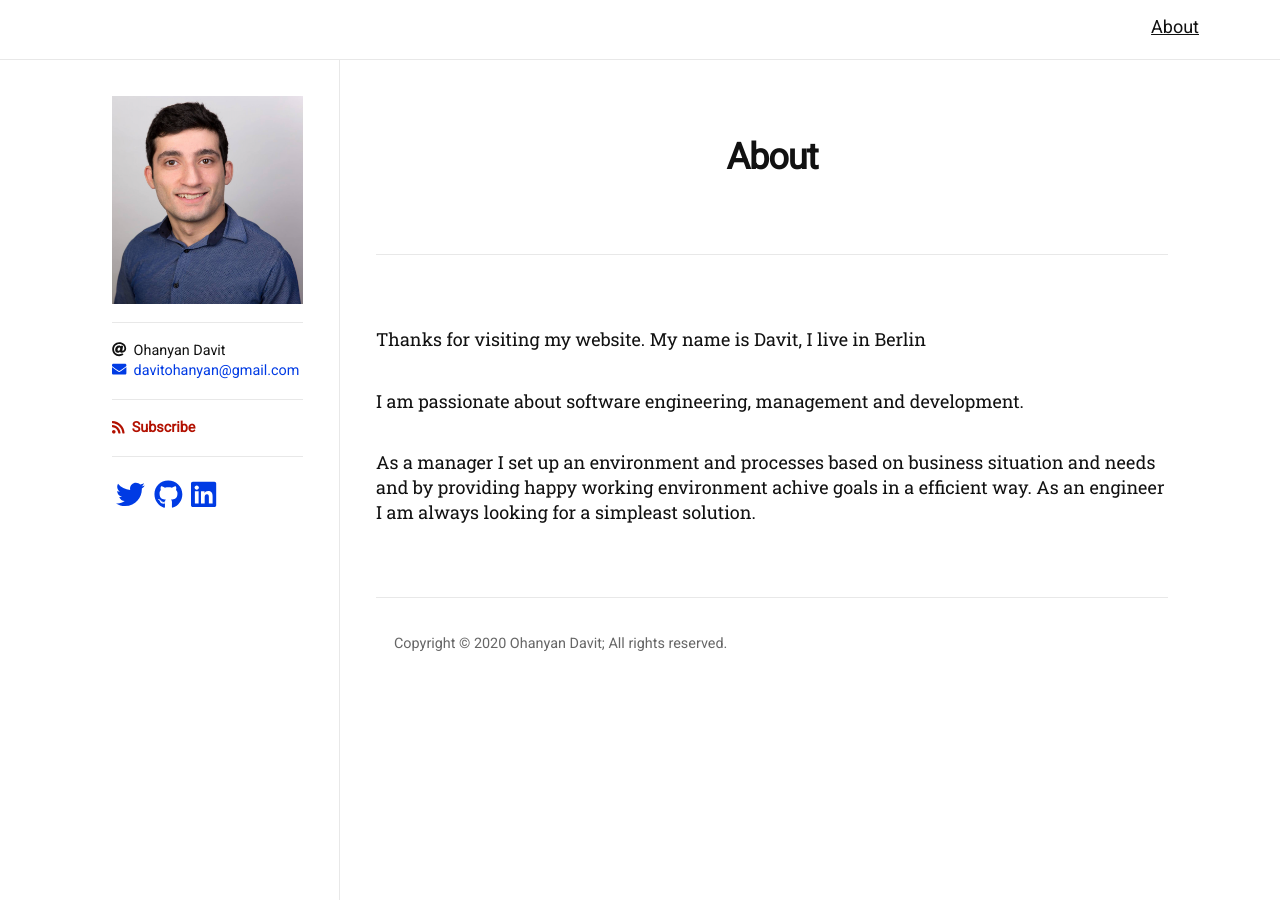
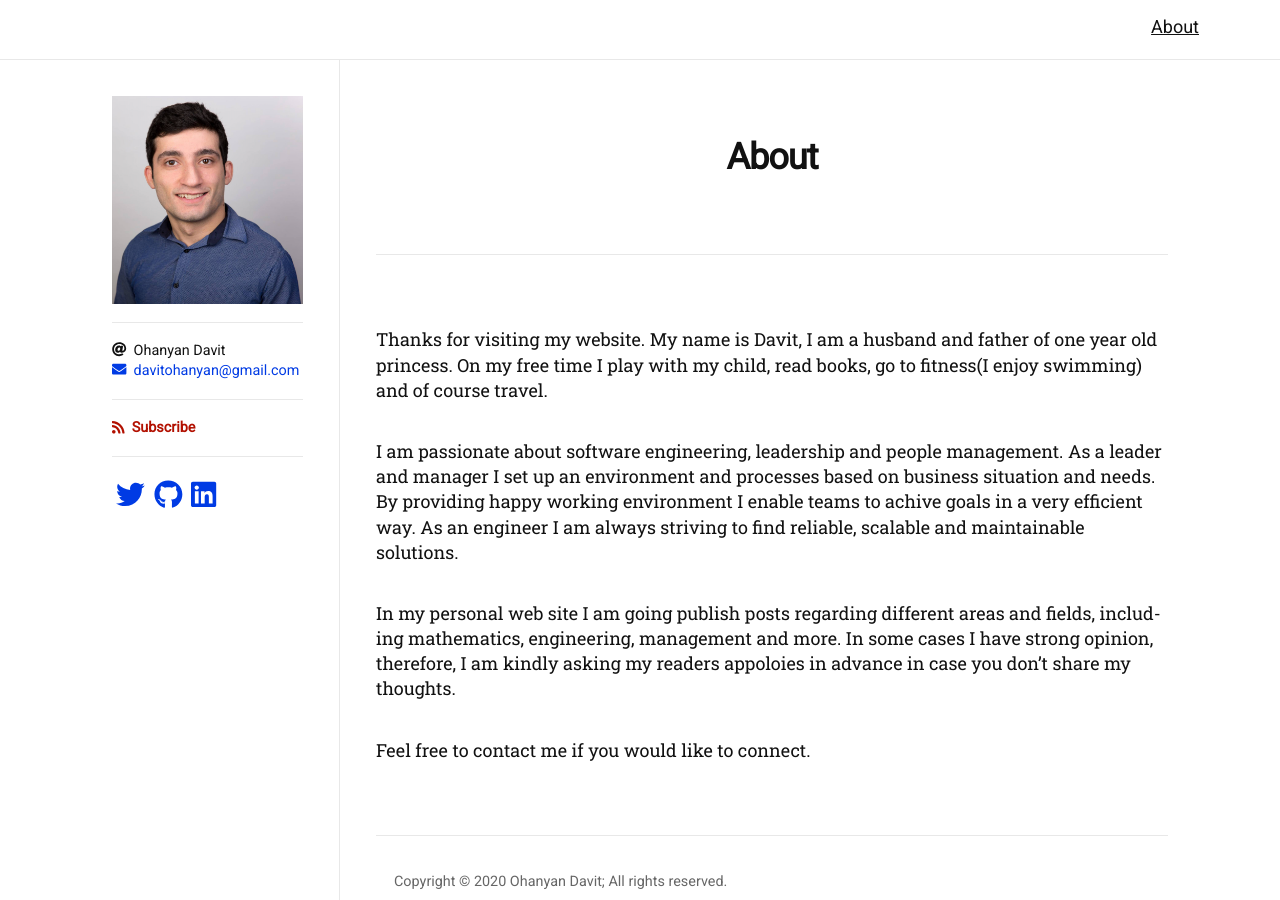
Before and after one commit to OhDavit/ohDavit.github.io, a Jekyll site: the page built from about.md, in a window 1280 px wide. Built offline with Jekyll 4.4.1, drawn with Linux system fonts in a browser that asks for light colours; nearby versions of some CDN libraries; some web fonts are replaced.

Commit message:
initial version of about me

```diff
--- a/about.md
+++ b/about.md
@@ -4,9 +4,12 @@ title: About
 permalink: /about/
 ---
 
-Thanks for visiting my website. My name is Davit, I live in Berlin
+Thanks for visiting my website. My name is Davit, I am a husband and father of one year old princess.
+On my free time I play with my child, read books, go to fitness(I enjoy swimming) and of course travel.
 
-I am passionate about software engineering, management and development.
+I am passionate about software engineering, leadership and people management. As a leader and manager I set up an environment and processes based on business situation and needs. By providing happy working environment I enable teams to achive goals in a very efficient way.
+As an engineer I am always striving to find reliable, scalable and maintainable solutions.
 
-As a manager I set up an environment and processes based on business situation and needs and by providing happy working environment achive goals in a efficient way.
-As an engineer I am always looking for a simpleast solution.
+In my personal web site I am going publish posts regarding different areas and fields, including mathematics, engineering, management and more. In some cases I have strong opinion, therefore, I am kindly asking my readers appoloies in advance in case you don't share my thoughts.
+
+Feel free to contact me if you would like to connect.
```
